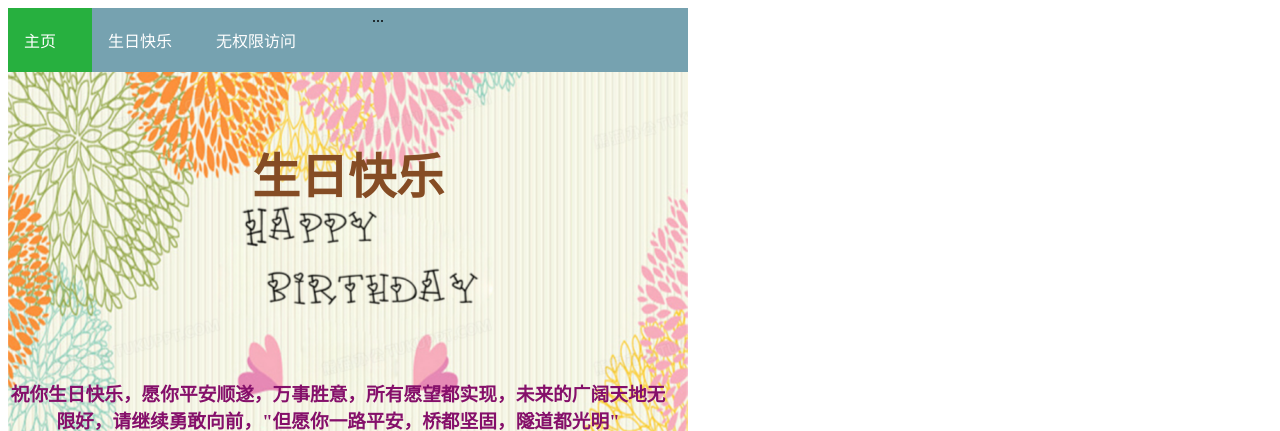
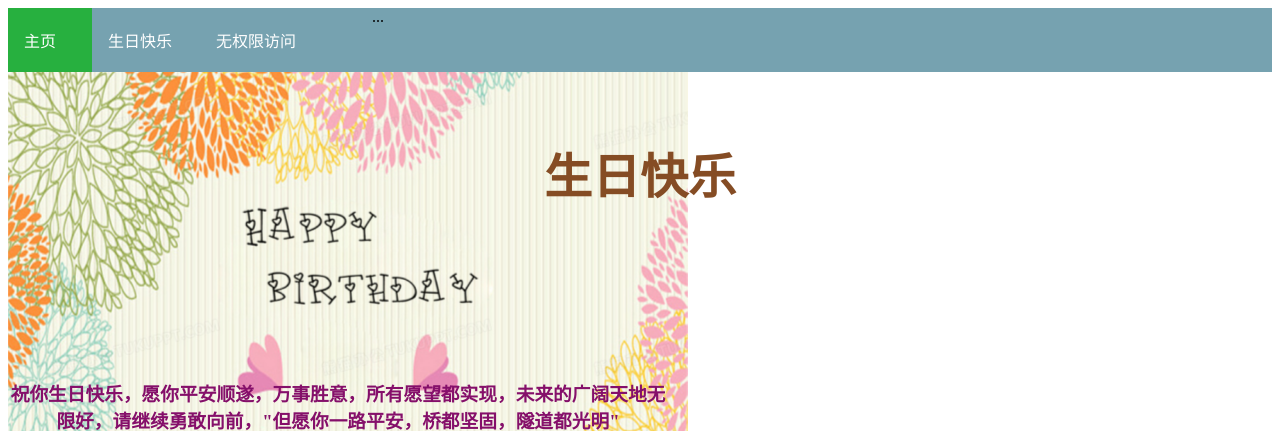
Before and after one commit to 3331674799/901Ceremony.github.io, a PHP site: page /link.html in a window 1280 px wide. Shown: the top 431 px of the page. Run offline with PHP 8.4, Linux system fonts and the light colour scheme; some libraries are stand-ins or nearby versions.

Commit message:
Update style.css

```diff
--- a/style.css
+++ b/style.css
@@ -28,7 +28,7 @@ li a:hover:not(.active) {
 .pop{background-attachment: fixed;
     background-repeat: no-repeat;
     background-image: url("980.png");
-    width: 680px;
+    width: auto;
     height: 1020px;
 
 }
```
